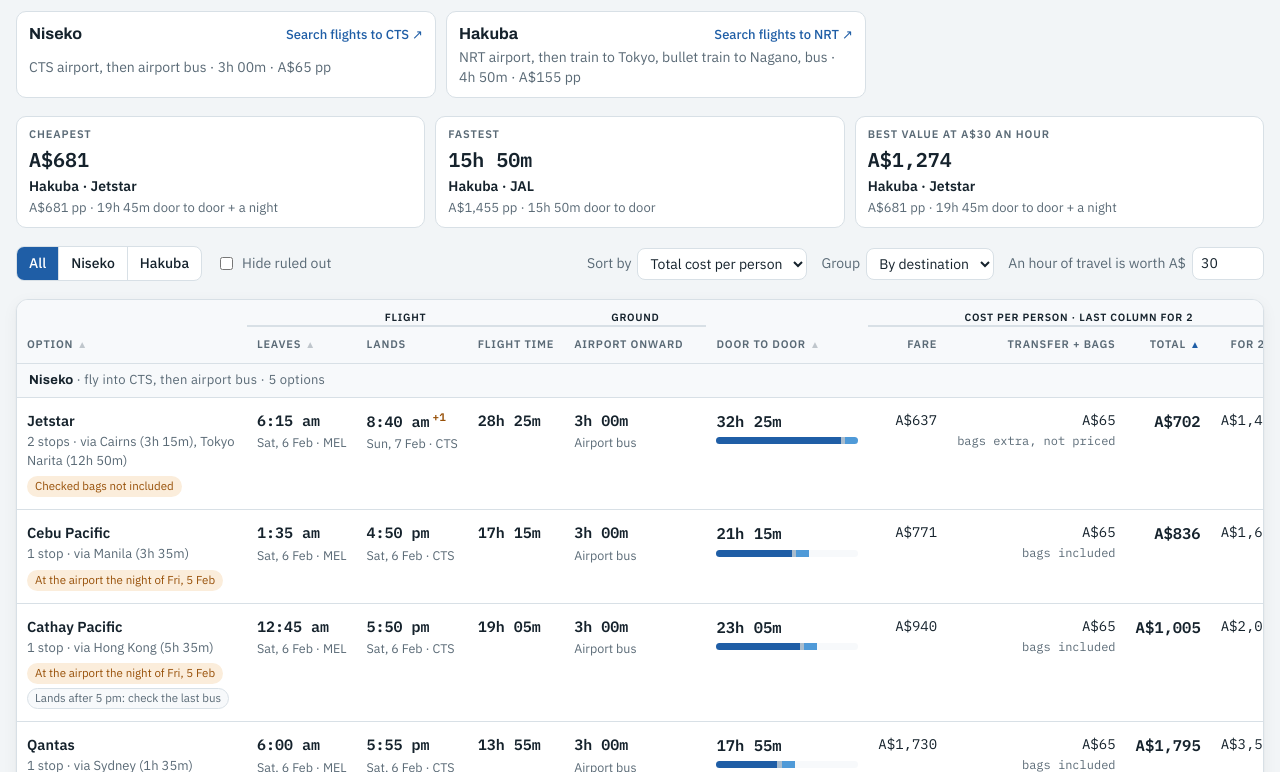
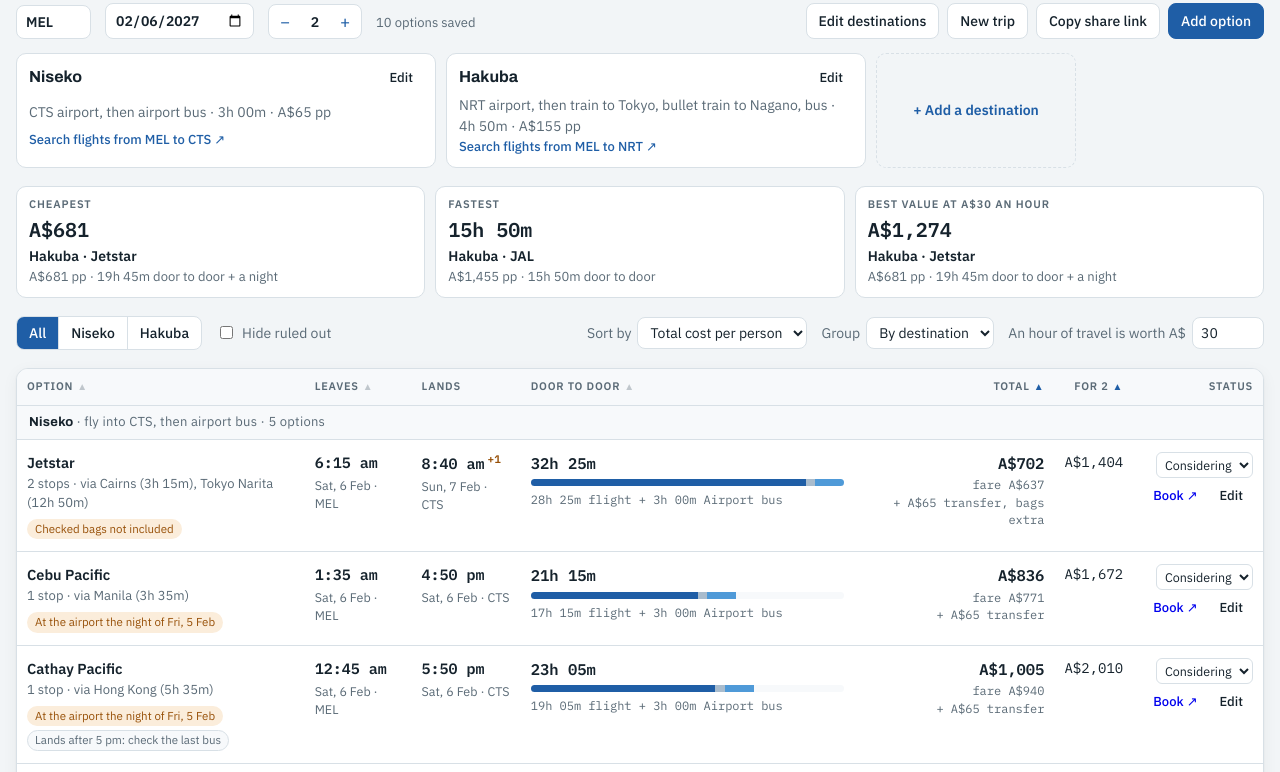
Before and after one commit to tgal1/trip-picker, a plain HTML site: page index.html in a window 1280 px wide. Shown: the part 121-893 px from the top of the page. Drawn offline with Linux system fonts and the light colour scheme.

Commit message:
Table fits any screen width; edit start, date, travellers and name in place
Co-Authored-By: Claude Opus 5.5 <noreply@anthropic.com>

```diff
--- a/index.html
+++ b/index.html
@@ -90,6 +90,21 @@ button, input, select, textarea { font: inherit; color: inherit; }
 .dest h3 { font-size: 16px; font-weight: 700; }
 .dest a { font-size: 13px; color: var(--accent); text-decoration: none; font-weight: 500; }
 .dest a:hover { text-decoration: underline; }
+.dest-add { cursor: pointer; place-items: center; color: var(--accent); font-weight: 600; border-style: dashed; background: transparent; min-height: 64px; flex: 0 1 200px; }
+.dest-add:hover { background: var(--accent-soft); }
+.inline-name { font: inherit; letter-spacing: inherit; color: inherit; border: 1px solid transparent; border-radius: 8px; background: transparent; padding: 0 6px; margin-left: -7px; width: 100%; max-width: 22ch; min-width: 0; }
+.inline-name:hover { border-color: var(--line); }
+.inline-name:focus { border-color: var(--accent); background: var(--surface); outline: none; }
+.quick { display: flex; flex-wrap: wrap; align-items: flex-end; gap: 10px 14px; margin-top: 6px; }
+.q { display: grid; gap: 3px; }
+.q > span { font-size: 11px; letter-spacing: .07em; text-transform: uppercase; color: var(--muted); font-weight: 600; }
+.q input { border: 1px solid var(--line); border-radius: 8px; padding: 6px 9px; background: var(--surface); font-weight: 600; min-width: 0; }
+.q input:hover { border-color: var(--accent); }
+.stepper { display: inline-flex; align-items: center; border: 1px solid var(--line); border-radius: 8px; background: var(--surface); overflow: hidden; }
+.stepper button { border: 0; background: transparent; width: 32px; height: 33px; cursor: pointer; font-size: 17px; color: var(--accent); }
+.stepper button:hover { background: var(--accent-soft); }
+.stepper output { min-width: 28px; text-align: center; font-weight: 600; font-family: var(--f-mono); }
+.q-note { color: var(--muted); font-size: 13px; padding-bottom: 7px; }
 
 /* Controls */
 .controls { display: flex; flex-wrap: wrap; align-items: center; justify-content: space-between; gap: 10px 16px; }
@@ -113,8 +128,19 @@ button, input, select, textarea { font: inherit; color: inherit; }
 /* Table */
 .table-card { background: var(--surface); border: 1px solid var(--line); border-radius: 12px; box-shadow: var(--shadow); overflow: hidden; }
 .table-scroll { overflow-x: auto; }
-table { width: 100%; border-collapse: collapse; min-width: 1080px; }
-td.c-opt { min-width: 230px; max-width: 300px; }
+table { width: 100%; border-collapse: collapse; }
+td.c-opt { min-width: 170px; max-width: 300px; }
+.detail { display: none; font-size: 12px; color: var(--muted); font-family: var(--f-mono); font-variant-numeric: tabular-nums; }
+@media (max-width: 1439px) and (min-width: 941px) {
+  .c-ft, .c-on, .c-fare, .c-ext, thead tr.group { display: none; }
+  .detail { display: block; }
+  tbody td, thead th { padding-left: 8px; padding-right: 8px; }
+}
+@media (max-width: 1100px) and (min-width: 941px) {
+  .door { min-width: 0; }
+  .time { font-size: 14px; }
+  .row-actions { grid-template-columns: auto; justify-items: end; }
+}
 thead th { position: sticky; top: 0; background: var(--surface-2); text-align: left; font-size: 11px; letter-spacing: .07em; text-transform: uppercase; color: var(--muted); font-weight: 600; padding: 10px 10px; border-bottom: 1px solid var(--line); white-space: nowrap; vertical-align: bottom; }
 thead th.num, td.num { text-align: right; }
 thead th button { all: unset; cursor: pointer; display: inline-flex; gap: 4px; align-items: center; }
@@ -132,7 +158,7 @@ tbody tr.ruled-out td { opacity: .5; }
 tbody tr.booked td:first-child { box-shadow: inset 3px 0 0 var(--good); }
 .cell-stack { display: grid; gap: 2px; }
 .time { font-family: var(--f-mono); font-weight: 600; font-size: 15px; font-variant-numeric: tabular-nums; white-space: nowrap; }
-.date { color: var(--muted); font-size: 12.5px; white-space: nowrap; }
+.date { color: var(--muted); font-size: 12.5px; }
 .plus { font-family: var(--f-mono); font-size: 11px; color: var(--warn); font-weight: 600; margin-left: 3px; vertical-align: super; }
 .airline { font-weight: 600; font-size: 14.5px; }
 .route { color: var(--muted); font-size: 13px; }
@@ -188,16 +214,16 @@ legend { font-family: var(--f-display); font-weight: 700; font-size: 13px; lette
 .hint { font-size: 12.5px; color: var(--muted); }
 .parsed { display: grid; gap: 6px; }
 .parsed label { display: grid; grid-template-columns: auto 1fr auto; gap: 10px; align-items: center; border: 1px solid var(--line); border-radius: 8px; padding: 8px 10px; }
-.toast { position: fixed; left: 50%; transform: translateX(-50%); bottom: calc(18px + env(safe-area-inset-bottom, 0px)); background: var(--ink); color: var(--bg); padding: 8px 14px; border-radius: 8px; font-weight: 500; z-index: 50; }
+.toast { max-width: min(560px, calc(100vw - 32px)); text-align: center; position: fixed; left: 50%; transform: translateX(-50%); bottom: calc(18px + env(safe-area-inset-bottom, 0px)); background: var(--ink); color: var(--bg); padding: 8px 14px; border-radius: 8px; font-weight: 500; z-index: 50; }
 
 /* Phone: each option becomes a card */
-@media (max-width: 860px) {
+@media (max-width: 940px) {
   .picks { grid-template-columns: 1fr; }
   table { min-width: 0; }
   .table-scroll { overflow: visible; }
   thead { display: none; }
   tbody, tbody tr, tbody td { display: block; }
-  tbody tr.opt { display: grid; grid-template-columns: 1fr 1fr; gap: 8px 14px; padding: 14px; border-bottom: 1px solid var(--line); }
+  tbody tr.opt { display: grid; grid-template-columns: minmax(0, 1fr) minmax(0, 1fr); gap: 8px 14px; padding: 14px; border-bottom: 1px solid var(--line); }
   tbody tr.opt td { padding: 0; border: 0; }
   tbody tr.opt td[data-label]::before { content: attr(data-label); display: block; font-size: 10.5px; letter-spacing: .07em; text-transform: uppercase; color: var(--muted); font-weight: 600; margin-bottom: 2px; }
   tbody tr.opt td.c-opt, tbody tr.opt td.c-door, tbody tr.opt td.c-act { grid-column: 1 / -1; }
@@ -406,7 +432,12 @@ legend { font-family: var(--f-display); font-weight: 700; font-size: 13px; lette
   }
   function strip(o) { const { id, ...rest } = o; return rest; }
 
-  function toast(msg) { const t = $("#toast"); t.textContent = msg; t.hidden = false; clearTimeout(toast._t); toast._t = setTimeout(() => t.hidden = true, 2200); }
+  async function updateTrip(patch, msg) {
+    const t = currentTrip(); if (!t) return;
+    try { await saveDoc("trips", t.id, { ...strip(t), ...patch, updatedAt: new Date().toISOString() }); if (msg) toast(msg); }
+    catch (err) { failed(err); }
+  }
+  function toast(msg) { const t = $("#toast"); t.textContent = msg; t.hidden = false; clearTimeout(toast._t); toast._t = setTimeout(() => t.hidden = true, Math.max(2200, msg.length * 55)); }
   function failed(e) { toast("That didn't save: " + (e && e.message ? e.message : "try again")); }
 
   // ---------- Render ----------
@@ -433,17 +464,23 @@ legend { font-family: var(--f-display); font-weight: 700; font-size: 13px; lette
       <div class="trip-top">
         <div class="trip-title">
           <span class="eyebrow">Trip Picker · one way</span>
-          <h1>${esc(t.name)}</h1>
-          <div class="trip-meta">
-            <span>From <b>${esc(t.from || "MEL")}</b></span>
-            <span>Leaving <b>${dt ? dt.toLocaleDateString("en-AU", { weekday: "long", day: "numeric", month: "long", year: "numeric" }) : "date not set"}</b></span>
-            <span><b>${num(t.travellers, 1)}</b> traveller${num(t.travellers, 1) === 1 ? "" : "s"}</span>
-            <span><b>${tripOptions().length}</b> options saved</span>
+          <h1><input class="inline-name" id="q_name" value="${esc(t.name)}" aria-label="Trip name" title="Click to rename"></h1>
+          <div class="quick">
+            <label class="q"><span>From</span><input id="q_from" value="${esc(t.from || "MEL")}" size="6" maxlength="20"></label>
+            <label class="q"><span>Leaving</span><input id="q_date" type="date" value="${esc(t.date || "")}"></label>
+            <div class="q"><span id="q_paxLabel">Travellers</span>
+              <div class="stepper" role="group" aria-labelledby="q_paxLabel">
+                <button type="button" data-act="pax-down" aria-label="One fewer traveller">−</button>
+                <output id="q_pax">${num(t.travellers, 1)}</output>
+                <button type="button" data-act="pax-up" aria-label="One more traveller">+</button>
+              </div>
+            </div>
+            <span class="q-note">${tripOptions().length} options saved${dt ? "" : " · set a date to search flights"}</span>
           </div>
         </div>
         <div class="trip-actions">
           ${tripOpts}
-          <button class="btn" data-act="edit-trip">Trip details</button>
+          <button class="btn" data-act="edit-trip">Edit destinations</button>
           <button class="btn" data-act="new-trip">New trip</button>
           <button class="btn" data-act="share">Copy share link</button>
           <button class="btn primary" data-act="add">Add option</button>
@@ -451,9 +488,11 @@ legend { font-family: var(--f-display); font-weight: 700; font-size: 13px; lette
       </div>
       <div class="dests">${(t.destinations || []).map(d => `
         <div class="dest">
-          <div class="dest-row"><h3>${esc(d.name)}</h3><a href="${esc(flightsUrl(t, d))}" target="_blank" rel="noopener">Search flights to ${esc(d.airport || d.name)} ↗</a></div>
+          <div class="dest-row"><h3>${esc(d.name)}</h3><button type="button" class="btn ghost small" data-act="edit-trip">Edit</button></div>
           <span class="muted">${esc(d.airport || "?")} airport${num(d.transferMins) ? `, then ${esc(d.transferMethod || "transfer")} · ${dur(num(d.transferMins))} · ${aud(num(d.transferCost))} pp` : ""}</span>
-        </div>`).join("")}</div>`;
+          <a href="${esc(flightsUrl(t, d))}" target="_blank" rel="noopener">Search flights from ${esc(t.from || "MEL")} to ${esc(d.airport || d.name)} ↗</a>
+        </div>`).join("")}
+        <button type="button" class="dest dest-add" data-act="add-dest">+ Add a destination</button></div>`;
   }
 
   function renderFilter() {
@@ -508,8 +547,8 @@ legend { font-family: var(--f-display); font-weight: 700; font-size: 13px; lette
     const pax = rows[0].c.pax;
     const head = `<thead>
       <tr class="group"><th></th><th colspan="3" class="span">Flight</th><th class="span">Ground</th><th></th><th colspan="4" class="span">Cost per person${pax > 1 ? ` · last column for ${pax}` : ""}</th><th></th></tr>
-      <tr>${th("Option", "fare")}${th("Leaves", "depart")}<th>Lands</th><th>Flight time</th><th>Airport onward</th>${th("Door to door", "door")}
-        <th class="num">Fare</th><th class="num">Transfer + bags</th>${th("Total", "total", "num")}${th(pax > 1 ? `For ${pax}` : "Value", pax > 1 ? "total" : "value", "num")}<th class="num">Status</th></tr></thead>`;
+      <tr>${th("Option", "fare")}${th("Leaves", "depart")}<th>Lands</th><th class="c-ft">Flight time</th><th class="c-on">Airport onward</th>${th("Door to door", "door")}
+        <th class="num c-fare">Fare</th><th class="num c-ext">Transfer + bags</th>${th("Total", "total", "num")}${th(pax > 1 ? `For ${pax}` : "Value", pax > 1 ? "total" : "value", "num")}<th class="num">Status</th></tr></thead>`;
 
     const rowHtml = (r) => {
       const o = r.o, c = r.c; const tags = [];
@@ -533,15 +572,16 @@ legend { font-family: var(--f-display); font-weight: 700; font-size: 13px; lette
         </div></td>
         <td data-label="Leaves ${esc(t.from || "MEL")}"><div class="cell-stack"><span class="time">${fmtTime(c.dep)}</span><span class="date">${fmtDate(c.dep)} · ${esc(t.from || "MEL")}</span></div></td>
         <td data-label="Lands"><div class="cell-stack"><span class="time">${fmtTime(c.arr)}${plus > 0 ? `<span class="plus">+${plus}</span>` : ""}</span><span class="date">${fmtDate(c.arr)} · ${esc(o.arrAirport || "")}</span></div></td>
-        <td data-label="Flight time"><span class="time">${dur(num(o.flightMins))}</span></td>
-        <td data-label="Airport onward"><div class="cell-stack"><span class="time">${num(o.transferMins) ? dur(num(o.transferMins)) : "–"}</span><span class="date">${esc(o.transferMethod || "")}</span></div></td>
+        <td class="c-ft" data-label="Flight time"><span class="time">${dur(num(o.flightMins))}</span></td>
+        <td class="c-on" data-label="Airport onward"><div class="cell-stack"><span class="time">${num(o.transferMins) ? dur(num(o.transferMins)) : "–"}</span><span class="date">${esc(o.transferMethod || "")}</span></div></td>
         <td class="c-door" data-label="Door to door"><div class="door">
           <span class="time">${dur(c.door)}${o.overnight ? ` <span class="date">+ a night</span>` : ""}</span>
           <div class="bar" role="img" aria-label="${dur(num(o.flightMins))} flying, ${dur(c.buffer)} waiting, ${dur(num(o.transferMins))} on the ground"><span class="f" style="width:${fW}%"></span><span class="w" style="width:${wW}%"></span><span class="g" style="width:${gW}%"></span></div>
+          <span class="detail">${dur(num(o.flightMins))} flight${num(o.transferMins) ? ` + ${dur(num(o.transferMins))} ${esc(o.transferMethod || "transfer")}` : ""}</span>
         </div></td>
-        <td class="num" data-label="Fare"><span class="money">${aud(num(o.fare))}</span></td>
-        <td class="num" data-label="Transfer + bags"><div class="cell-stack"><span class="money">${aud(c.extras)}</span><span class="money-sub">${extrasSub}</span></div></td>
-        <td class="num" data-label="Total pp"><span class="money total">${aud(c.total)}</span></td>
+        <td class="num c-fare" data-label="Fare"><span class="money">${aud(num(o.fare))}</span></td>
+        <td class="num c-ext" data-label="Transfer + bags"><div class="cell-stack"><span class="money">${aud(c.extras)}</span><span class="money-sub">${extrasSub}</span></div></td>
+        <td class="num" data-label="Total pp"><div class="cell-stack"><span class="money total">${aud(c.total)}</span><span class="detail">fare ${aud(num(o.fare))}<br>+ ${aud(c.extras)} ${c.bagsIncl ? "transfer" : (c.bags == null ? "transfer, bags extra" : "transfer and bags")}</span></div></td>
         <td class="num" data-label="${pax > 1 ? `For ${pax}` : "Value score"}"><div class="cell-stack"><span class="money">${aud(pax > 1 ? c.total * pax : c.value)}</span></div></td>
         <td class="c-act num"><div class="row-actions">
           <select class="status-sel" data-act="status" aria-label="Status">
@@ -678,6 +718,8 @@ legend { font-family: var(--f-display); font-weight: 700; font-size: 13px; lette
     if (act === "add") openOption(null);
     else if (act === "edit" && o) openOption(o);
     else if (act === "edit-trip") openTrip(currentTrip());
+    else if (act === "add-dest") { openTrip(currentTrip()); $("#t_dests").appendChild(destRow()); $("#t_dests").lastElementChild.querySelector("input").focus(); }
+    else if (act === "pax-up" || act === "pax-down") { const t = currentTrip(); if (t) { const n = Math.max(1, num(t.travellers, 1) + (act === "pax-up" ? 1 : -1)); if (n !== num(t.travellers, 1)) updateTrip({ travellers: n }); } }
     else if (act === "new-trip") openTrip(null);
     else if (act === "share") shareTrip();
     else if (act === "star" && o) { try { await saveDoc("options", o.id, { ...strip(o), status: o.status === "shortlist" ? "" : "shortlist" }); } catch (err) { failed(err); } }
@@ -685,6 +727,11 @@ legend { font-family: var(--f-display); font-weight: 700; font-size: 13px; lette
   document.addEventListener("change", async (e) => {
     const el = e.target;
     if (el.matches('[data-act="status"]')) { const o = S.options.find(x => x.id === el.closest("tr").dataset.id); if (o) { try { await saveDoc("options", o.id, { ...strip(o), status: el.value }); } catch (err) { failed(err); } } }
+    else if (el.id === "q_name") { const v = el.value.trim(); if (v) updateTrip({ name: v }, "Trip renamed"); else render(); }
+    else if (el.id === "q_from" || el.id === "q_date") {
+      const key = el.id === "q_from" ? "from" : "date"; const v = el.value.trim();
+      updateTrip({ [key]: v }, tripOptions().length ? `Saved. The flights already listed are still for the old ${key === "from" ? "starting point" : "date"}: ask Claude to research again, or edit them.` : "Saved");
+    }
     else if (el.id === "tripSel") { S.tripId = el.value; store.set("trip", S.tripId); S.filter = "all"; render(); }
     else if (el.id === "sortSel") { S.sort = el.value; S.sortDir = 1; store.set("sort", S.sort); render(); }
     else if (el.id === "groupSel") { S.group = el.value; store.set("group", S.group); render(); }
```
